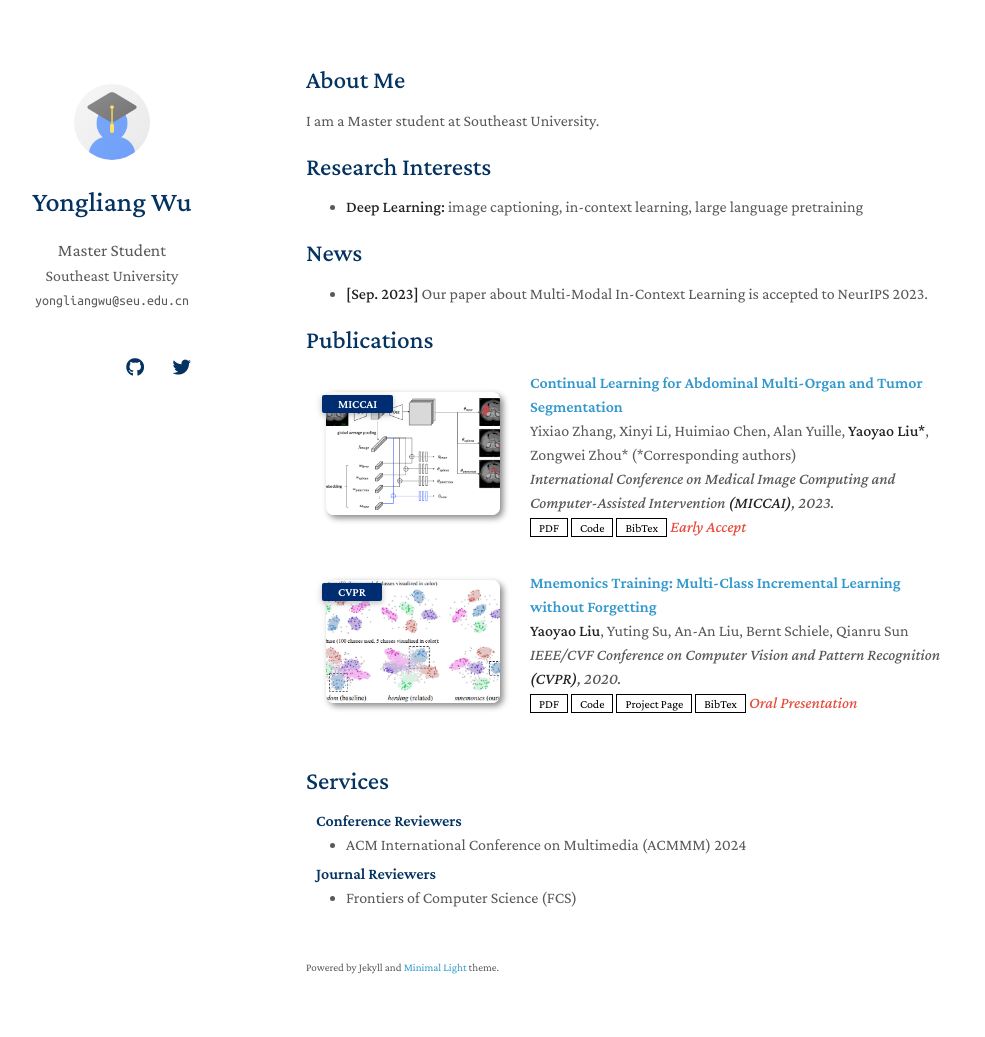
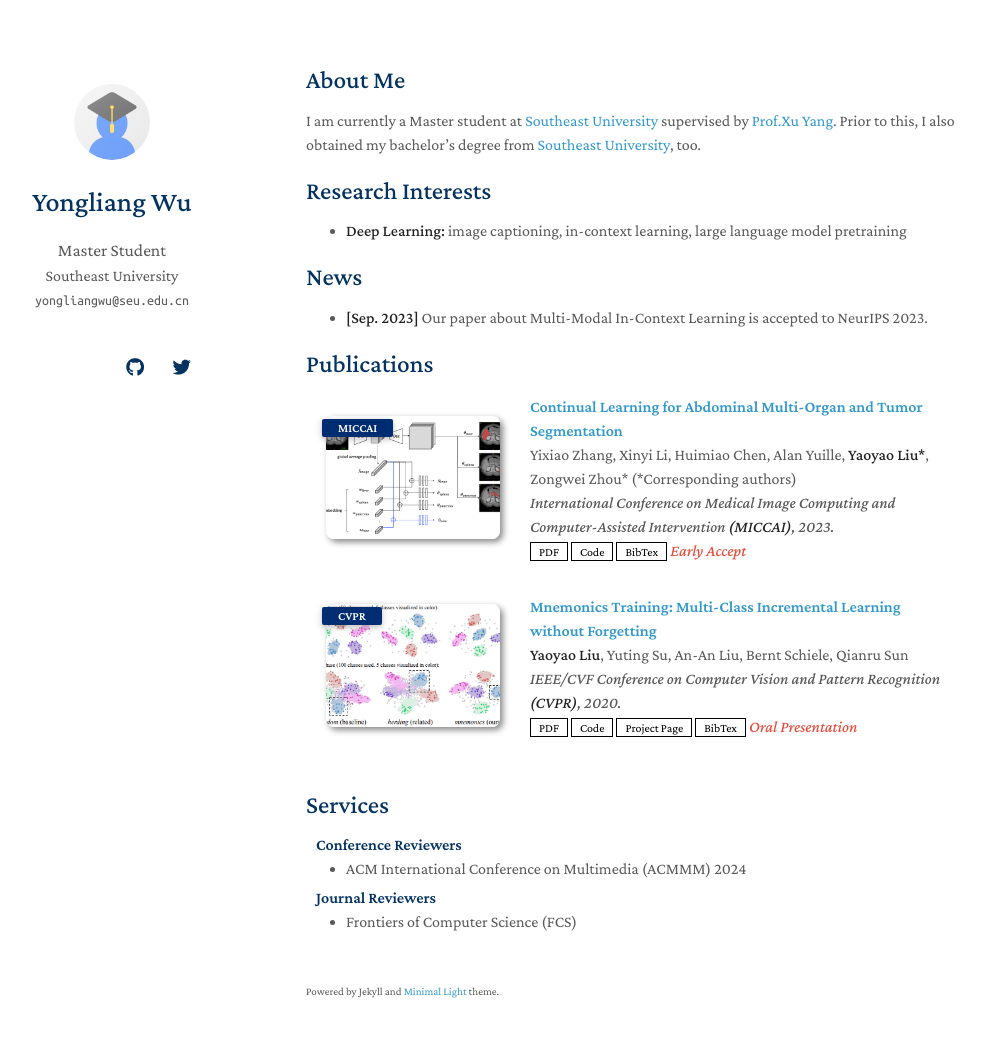
Before and after one commit to yongliang-wu/yongliang-wu.github.io, a Jekyll site: the page built from index.md, in a window 1280 px wide and 1072 px high. Shown: the top 1037 px of the window, without its empty margins (164-1149 px from the left). Built offline with Jekyll 4.4.1, drawn with Linux system fonts in a browser that asks for light colours; nearby versions of some CDN libraries; a style sheet for code colours, icons or effects is not loaded; our own code applies the rules of GitHub Pages for plain Markdown files.

Commit message:
Update index.md

```diff
--- a/index.md
+++ b/index.md
@@ -4,11 +4,13 @@ layout: homepage
 
 ## About Me
 
-I am a Master student at Southeast University.
+I am currently a Master student at [Southeast University](https://www.seu.edu.cn/) supervised by [Prof.Xu Yang](https://yxpalmweb.github.io/). Prior to this, I also obtained my bachelor’s degree from [Southeast University](https://www.seu.edu.cn/), too.
+
+
 
 ## Research Interests
 
-- **Deep Learning:** image captioning, in-context learning, large language pretraining
+- **Deep Learning:** image captioning, in-context learning, large language model pretraining
 
 ## News
 
```
